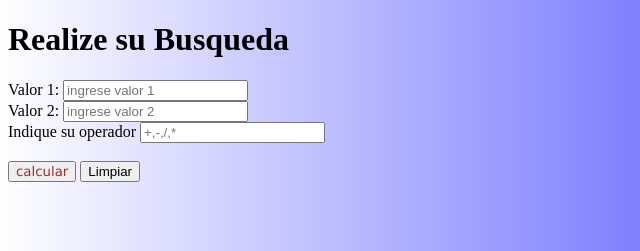
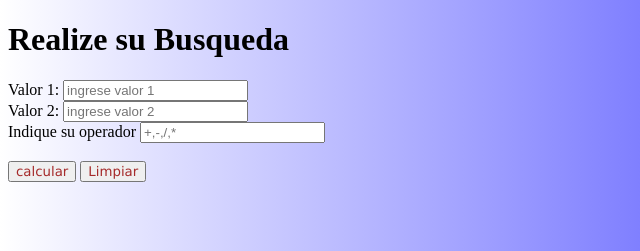
Before and after one commit to aslheymeza/funcion, a plain HTML site: page index.html in a window 1280 px wide. Shown: the top 251 px of the page, 0-640 px from the left. Drawn offline with Linux system fonts and the light colour scheme.

Commit message:
Segundo commit realizado por cristhian

```diff
--- a/style/style.css
+++ b/style/style.css
@@ -6,3 +6,7 @@ body {
     font-family: Verdana, Geneva, Tahoma, sans-serif;
     color: brown;
 }
+#limpiar{
+    font-family: Verdana, Geneva, Tahoma, sans-serif;
+    color: brown;
+}
```
